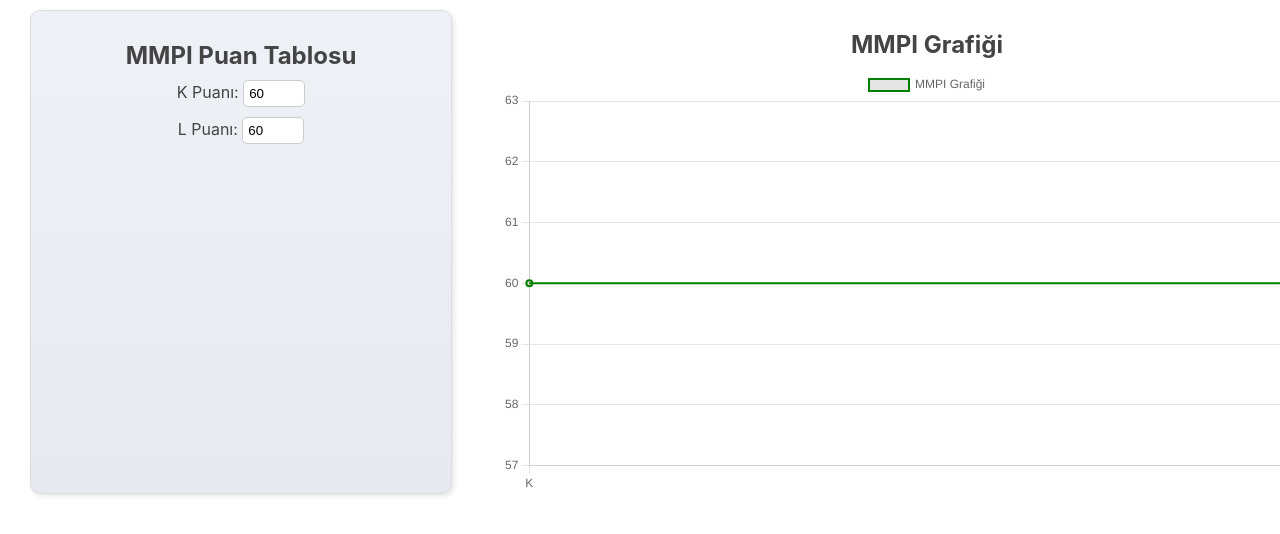
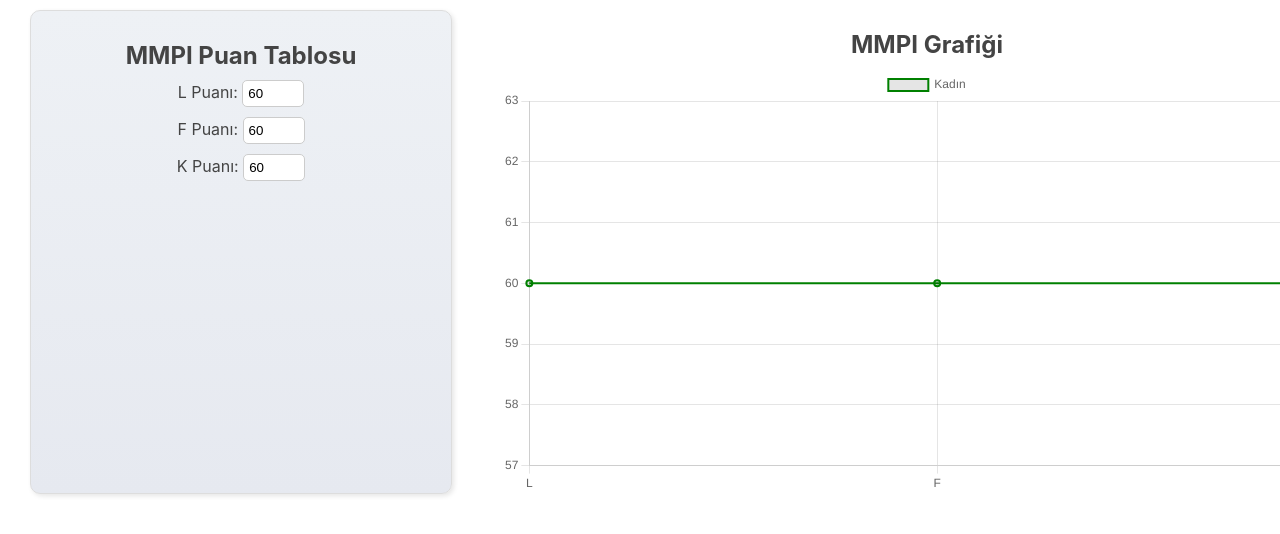
Before and after one commit to helinakdogan/helinakdogan.github.io, a React (Create React App) app: page / in a window 1280 px wide. Shown: the top 534 px of the page. Built offline with nearby package versions, Linux system fonts and the light colour scheme.

Commit message:
L F K example

```diff
--- a/src/LineChart.js
+++ b/src/LineChart.js
@@ -6,11 +6,15 @@ ChartJS.register(...registerables);
 
 const initialUserData = [
   {
-    param: "K",
+    param: "L",
     paramValue: 60,
   },
   {
-    param: "L",
+    param: "F",
+    paramValue: 60,
+  },
+  {
+    param: "K",
     paramValue: 60,
   },
 ];
@@ -20,15 +24,36 @@ const LineChart = ({ chartData }) => {
 };
 
 const MyChartComponent = () => {
-  const [kInput, setKInput] = useState(initialUserData.find((data) => data.param === "K").paramValue);
-  const [lInput, setLInput] = useState(initialUserData.find((data) => data.param === "L").paramValue);
+  const [lInput, setLInput] = useState(
+    initialUserData.find((data) => data.param === "L").paramValue
+  );
+  const [fInput, setFInput] = useState(
+    initialUserData.find((data) => data.param === "F").paramValue
+  );
+  const [kInput, setKInput] = useState(
+    initialUserData.find((data) => data.param === "K").paramValue
+  );
+
+  const [lInputText, setLInputText] = useState(
+    String(initialUserData.find((data) => data.param === "L").paramValue)
+  );
+  const [fInputText, setFInputText] = useState(
+    String(initialUserData.find((data) => data.param === "F").paramValue)
+  );
+  const [kInputText, setKInputText] = useState(
+    String(initialUserData.find((data) => data.param === "K").paramValue)
+  );
 
   const [chartData, setChartData] = useState({
     labels: initialUserData.map((data) => data.param),
     datasets: [
       {
-        label: "MMPI Grafiği",
-        data: [kInput, lInput],
+        label: "Kadın",
+        data: [
+          initialUserData.find((data) => data.param === "L").paramValue,
+          initialUserData.find((data) => data.param === "F").paramValue,
+          initialUserData.find((data) => data.param === "K").paramValue,
+        ],
         borderColor: "green",
         borderWidth: 2,
         fill: false,
@@ -37,29 +62,88 @@ const MyChartComponent = () => {
     ],
   });
 
-  const handleKInputChange = (value) => {
+  const handleLInputChange = (value) => {
+    setLInputText(value); // Update local state for typed text
     const parsedValue = parseFloat(value);
     if (!isNaN(parsedValue)) {
-      setKInput(parsedValue);
-      updateChartData(parsedValue, lInput);
+      setLInput(parsedValue);
+      updateChartData(parsedValue, fInput, kInput);
     }
   };
 
-  const handleLInputChange = (value) => {
+  const handleFInputChange = (value) => {
+    setFInputText(value); // Update local state for typed text
     const parsedValue = parseFloat(value);
     if (!isNaN(parsedValue)) {
-      setLInput(parsedValue);
-      updateChartData(kInput, parsedValue);
+      const updatedFValue = getUpdatedFValue(parsedValue);
+      setFInput(updatedFValue);
+      updateChartData(lInput, updatedFValue, kInput);
     }
   };
 
-  const updateChartData = (kValue, lValue) => {
+  const handleKInputChange = (value) => {
+    setKInputText(value); // Update local state for typed text
+    const parsedValue = parseFloat(value);
+    if (!isNaN(parsedValue)) {
+      const updatedKValue = getUpdatedKValue(parsedValue);
+      setKInput(updatedKValue);
+      updateChartData(lInput, fInput, updatedKValue);
+    }
+  };
+
+  const getUpdatedFValue = (parsedValue) => {
+    switch (parsedValue) {
+      case 6:
+        return 70;
+      case 7:
+        return 38.5;
+      case 8:
+        return 40;
+      case 9:
+        return 100;
+      case 10:
+        return 45.5;
+      case 11:
+        return 48.2;
+      case 12:
+        return 51.2;
+      case 13:
+        return 53.5;
+      default:
+        return 0;
+    }
+  };
+
+  const getUpdatedKValue = (parsedValue) => {
+    switch (parsedValue) {
+      case 6:
+        return 35;
+      case 7:
+        return 38.5;
+      case 8:
+        return 40;
+      case 9:
+        return 43.5;
+      case 10:
+        return 45.5;
+      case 11:
+        return 48.2;
+      case 12:
+        return 51.2;
+      case 13:
+        return 53.5;
+      default:
+        return 0;
+    }
+  };
+
+  const updateChartData = (lValue, fValue, kValue) => {
     const updatedChartData = {
       labels: initialUserData.map((data) => data.param),
       datasets: [
         {
-          label: "MMPI Grafiği",
-          data: [kValue, lValue],
+          label: "Kadın",
+          data: [lValue, fValue, kValue],
           borderColor: "green",
           borderWidth: 2,
           fill: false,
@@ -96,14 +180,33 @@ const MyChartComponent = () => {
         <div style={{ marginBottom: "10px" }}>
           {initialUserData.map((data) => (
             <div key={data.param} style={{ marginBottom: "10px" }}>
-              <label htmlFor={`paramInput${data.param}`} style={{ color: "#444" }}>
+              <label
+                htmlFor={`paramInput${data.param}`}
+                style={{ color: "#444" }}
+              >
                 {data.param} Puanı:{" "}
               </label>
               <input
-                type="number"
+                type="text"
                 id={`paramInput${data.param}`}
-                value={data.param === "K" ? kInput : lInput}
-                onChange={(e) => (data.param === "K" ? handleKInputChange(e.target.value) : handleLInputChange(e.target.value))}
+                value={
+                  data.param === "L"
+                    ? lInputText
+                    : data.param === "F"
+                    ? fInputText
+                    : data.param === "K"
+                    ? kInputText
+                    : ""
+                }
+                onChange={(e) =>
+                  data.param === "L"
+                    ? handleLInputChange(e.target.value)
+                    : data.param === "F"
+                    ? handleFInputChange(e.target.value)
+                    : data.param === "K"
+                    ? handleKInputChange(e.target.value)
+                    : null
+                }
                 style={{
                   width: "50px",
                   borderRadius: "5px",
```
